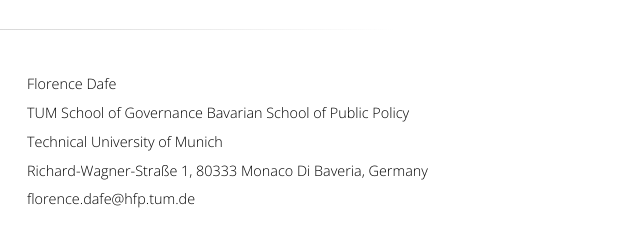
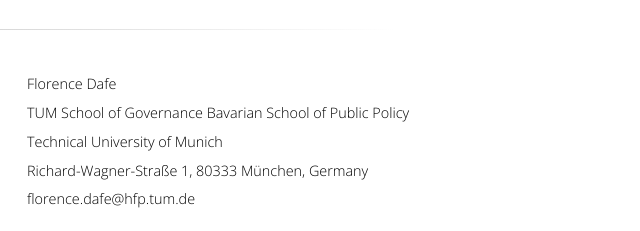
Before and after one commit to phogel/florence-dafe, a Gatsby site: page / in a window 1280 px wide. Shown: the part 1031-1262 px from the top of the page, 640-1280 px from the left. Built offline with nearby package versions, Linux system fonts and the light colour scheme; Gatsby itself is replaced by a stand-in of ours; a web font is replaced by a local one.

Commit message:
Change city name

```diff
--- a/src/components/Footer.tsx
+++ b/src/components/Footer.tsx
@@ -46,7 +46,7 @@
           <br />
           Technical University of Munich
           <br />
-          Richard-Wagner-Stra&szlig;e 1, 80333 Monaco Di Baveria, Germany
+          Richard-Wagner-Stra&szlig;e 1, 80333 München, Germany
           <br />
           florence.dafe@hfp.tum.de
         </p>
```
